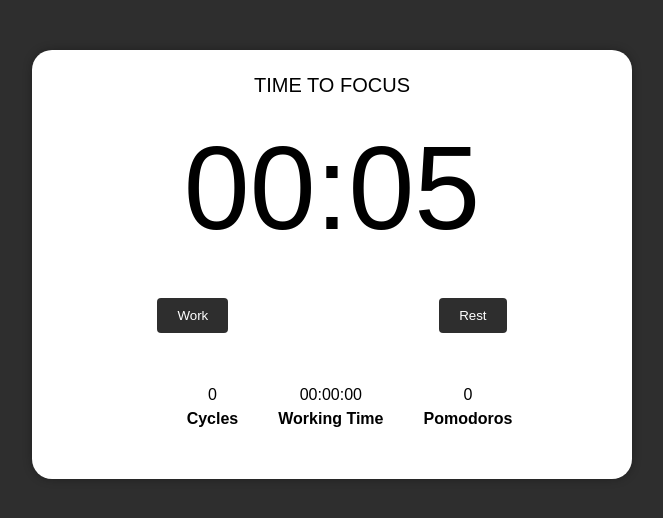
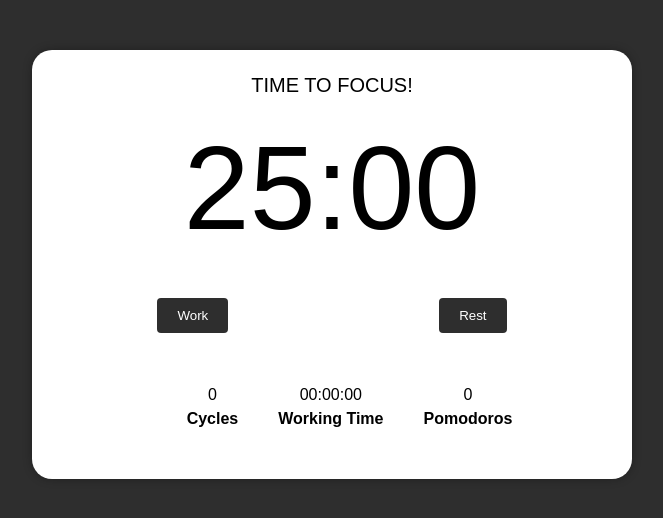
Before and after one commit to remediios/pomodoro-app, a React (Create React App) app: page / in a window 1280 px wide. Shown: the top 518 px of the page, without its empty margins (308-971 px from the left). Built offline with nearby package versions, Linux system fonts and the light colour scheme.

Commit message:
correct values for pomodoro

```diff
--- a/src/App.tsx
+++ b/src/App.tsx
@@ -5,9 +5,9 @@ function App(): JSX.Element {
   return (
     <div className="container">
       <PomodoroTimer
-        pomodoroTime={5}
-        shortRestTime={1}
-        longRestTime={4}
+        pomodoroTime={1500}
+        shortRestTime={300}
+        longRestTime={900}
         cycles={4}
       />
     </div>
--- a/src/components/PomodoroTimer.tsx
+++ b/src/components/PomodoroTimer.tsx
@@ -34,7 +34,7 @@ function PomodoroTimer({
     ? 'SHORT REST'
     : restingMode === 'long-rest'
     ? 'LONG REST'
-    : 'TIME TO FOCUS';
+    : 'TIME TO FOCUS!';
 
   const [cyclesQtdManager, setCyclesQtdManager] = useState(
     new Array(props.cycles - 1).fill(true),
```
